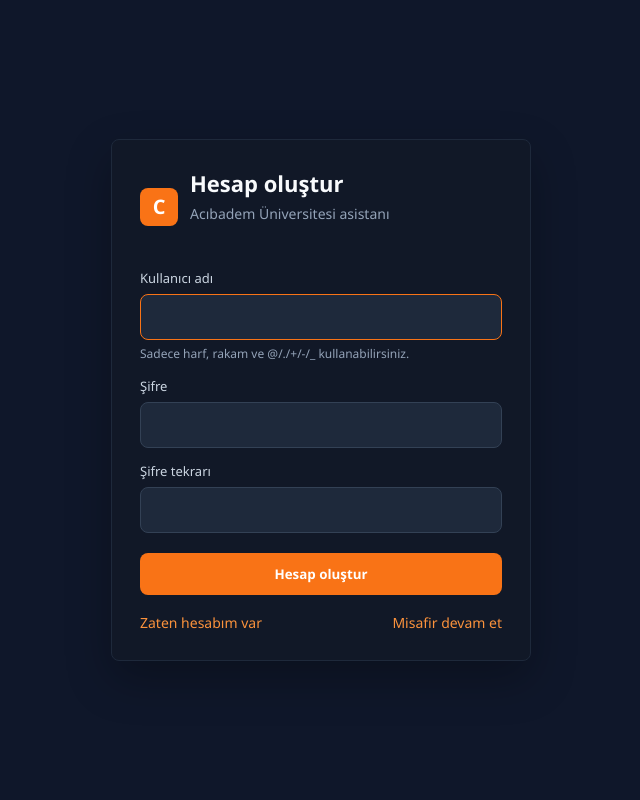
After one commit to sevdaodabas/claudey, a Django app: page /accounts/register/ in a window 1280 px wide. The commit adds this page. Shown: the whole page, without its empty margins (319-959 px from the left). Run offline with Django 5.2, Linux system fonts and the light colour scheme.

Commit message:
Hesap ile giriş eklendi.

```diff
--- a/claudey/config/settings.py
+++ b/claudey/config/settings.py
@@ -45,6 +45,7 @@ INSTALLED_APPS = [
     'django.contrib.postgres',
     'scraper',
     'chat',
+    'users',
 ]
 
 MIDDLEWARE = [
@@ -130,3 +131,7 @@ USE_TZ = True
 # https://docs.djangoproject.com/en/6.0/howto/static-files/
 
 STATIC_URL = 'static/'
+
+LOGIN_URL = 'login'
+LOGIN_REDIRECT_URL = 'home'
+LOGOUT_REDIRECT_URL = 'home'
--- a/claudey/config/urls.py
+++ b/claudey/config/urls.py
@@ -19,5 +19,6 @@ from django.urls import path, include
 
 urlpatterns = [
     path('admin/', admin.site.urls),
+    path('accounts/', include('users.urls')),
     path('', include('chat.urls')),
 ]
--- /dev/null
+++ b/claudey/users/templates/users/auth_base.html
@@ -0,0 +1,123 @@
+<!DOCTYPE html>
+<html lang="tr">
+<head>
+  <meta charset="UTF-8">
+  <meta name="viewport" content="width=device-width, initial-scale=1.0">
+  <title>{% block title %}Claudey{% endblock %}</title>
+  <style>
+    :root {
+      --bg-dark: #0f172a;
+      --panel-bg: #111827;
+      --accent-orange: #f97316;
+      --input-bg: #1e293b;
+      --text-main: #f8fafc;
+      --text-muted: #94a3b8;
+      --border-color: #334155;
+    }
+
+    * { margin: 0; padding: 0; box-sizing: border-box; font-family: 'Segoe UI', Tahoma, sans-serif; }
+
+    body {
+      min-height: 100vh;
+      background: var(--bg-dark);
+      color: var(--text-main);
+      display: grid;
+      place-items: center;
+      padding: 24px;
+    }
+
+    .auth-panel {
+      width: min(420px, 100%);
+      background: var(--panel-bg);
+      border: 1px solid #1e293b;
+      border-radius: 8px;
+      padding: 28px;
+      box-shadow: 0 18px 45px rgba(0, 0, 0, 0.28);
+    }
+
+    .brand {
+      display: flex;
+      align-items: center;
+      gap: 12px;
+      margin-bottom: 24px;
+    }
+
+    .brand-logo {
+      width: 38px;
+      height: 38px;
+      border-radius: 8px;
+      background: var(--accent-orange);
+      color: white;
+      display: grid;
+      place-items: center;
+      font-weight: 700;
+      font-size: 20px;
+    }
+
+    h1 { font-size: 22px; margin-bottom: 6px; }
+    .subtitle { color: var(--text-muted); font-size: 14px; margin-bottom: 22px; }
+
+    label { display: block; color: #cbd5e1; font-size: 13px; margin: 14px 0 7px; }
+    input {
+      width: 100%;
+      background: var(--input-bg);
+      border: 1px solid var(--border-color);
+      border-radius: 8px;
+      color: white;
+      font-size: 15px;
+      outline: none;
+      padding: 12px;
+    }
+
+    input:focus { border-color: var(--accent-orange); }
+
+    .primary-btn {
+      width: 100%;
+      margin-top: 20px;
+      padding: 12px;
+      border: 0;
+      border-radius: 8px;
+      background: var(--accent-orange);
+      color: white;
+      font-weight: 700;
+      cursor: pointer;
+    }
+
+    .links {
+      margin-top: 18px;
+      display: flex;
+      justify-content: space-between;
+      gap: 14px;
+      font-size: 14px;
+    }
+
+    a { color: #fb923c; text-decoration: none; }
+    a:hover { text-decoration: underline; }
+
+    .errorlist {
+      list-style: none;
+      color: #fecaca;
+      background: rgba(239, 68, 68, 0.12);
+      border: 1px solid rgba(239, 68, 68, 0.28);
+      border-radius: 8px;
+      padding: 10px 12px;
+      font-size: 13px;
+      margin: 10px 0;
+    }
+
+    .helptext { display: block; color: var(--text-muted); font-size: 12px; margin-top: 6px; line-height: 1.4; }
+  </style>
+</head>
+<body>
+  <main class="auth-panel">
+    <div class="brand">
+      <div class="brand-logo">C</div>
+      <div>
+        <h1>{% block heading %}{% endblock %}</h1>
+        <p class="subtitle">Acıbadem Üniversitesi asistanı</p>
+      </div>
+    </div>
+    {% block content %}{% endblock %}
+  </main>
+</body>
+</html>
--- /dev/null
+++ b/claudey/users/templates/users/register.html
@@ -0,0 +1,31 @@
+{% extends "users/auth_base.html" %}
+
+{% block title %}Hesap Oluştur - Claudey{% endblock %}
+{% block heading %}Hesap oluştur{% endblock %}
+
+{% block content %}
+  <form method="post">
+    {% csrf_token %}
+    {{ form.non_field_errors }}
+
+    <label for="{{ form.username.id_for_label }}">Kullanıcı adı</label>
+    {{ form.username.errors }}
+    {{ form.username }}
+    <span class="helptext">Sadece harf, rakam ve @/./+/-/_ kullanabilirsiniz.</span>
+
+    <label for="{{ form.password1.id_for_label }}">Şifre</label>
+    {{ form.password1.errors }}
+    {{ form.password1 }}
+
+    <label for="{{ form.password2.id_for_label }}">Şifre tekrarı</label>
+    {{ form.password2.errors }}
+    {{ form.password2 }}
+
+    <button class="primary-btn" type="submit">Hesap oluştur</button>
+  </form>
+
+  <div class="links">
+    <a href="{% url 'login' %}">Zaten hesabım var</a>
+    <a href="{% url 'home' %}">Misafir devam et</a>
+  </div>
+{% endblock %}
--- /dev/null
+++ b/claudey/users/urls.py
@@ -0,0 +1,11 @@
+from django.contrib.auth import views as auth_views
+from django.urls import path
+
+from . import views
+
+
+urlpatterns = [
+    path("login/", auth_views.LoginView.as_view(template_name="users/login.html"), name="login"),
+    path("logout/", auth_views.LogoutView.as_view(), name="logout"),
+    path("register/", views.register, name="register"),
+]
--- a/claudey/users/views.py
+++ b/claudey/users/views.py
@@ -1,3 +1,18 @@
-from django.shortcuts import render
+from django.contrib import messages
+from django.contrib.auth import login
+from django.contrib.auth.forms import UserCreationForm
+from django.shortcuts import redirect, render
 
-# Create your views here.
+
+def register(request):
+    if request.method == "POST":
+        form = UserCreationForm(request.POST)
+        if form.is_valid():
+            user = form.save()
+            login(request, user)
+            messages.success(request, "Hesabınız oluşturuldu.")
+            return redirect("home")
+    else:
+        form = UserCreationForm()
+
+    return render(request, "users/register.html", {"form": form})
```
Also changed, not shown: claudey/chat/models.py (+9 -0 lines), claudey/chat/templates/chat/home.html (+64 -4 lines), claudey/chat/views.py (+43 -3 lines), claudey/users/templates/users/login.html (added, +26 -0 lines), claudey/chat/migrations/0002_chatmessage_session_key_chatmessage_user.py (added).
